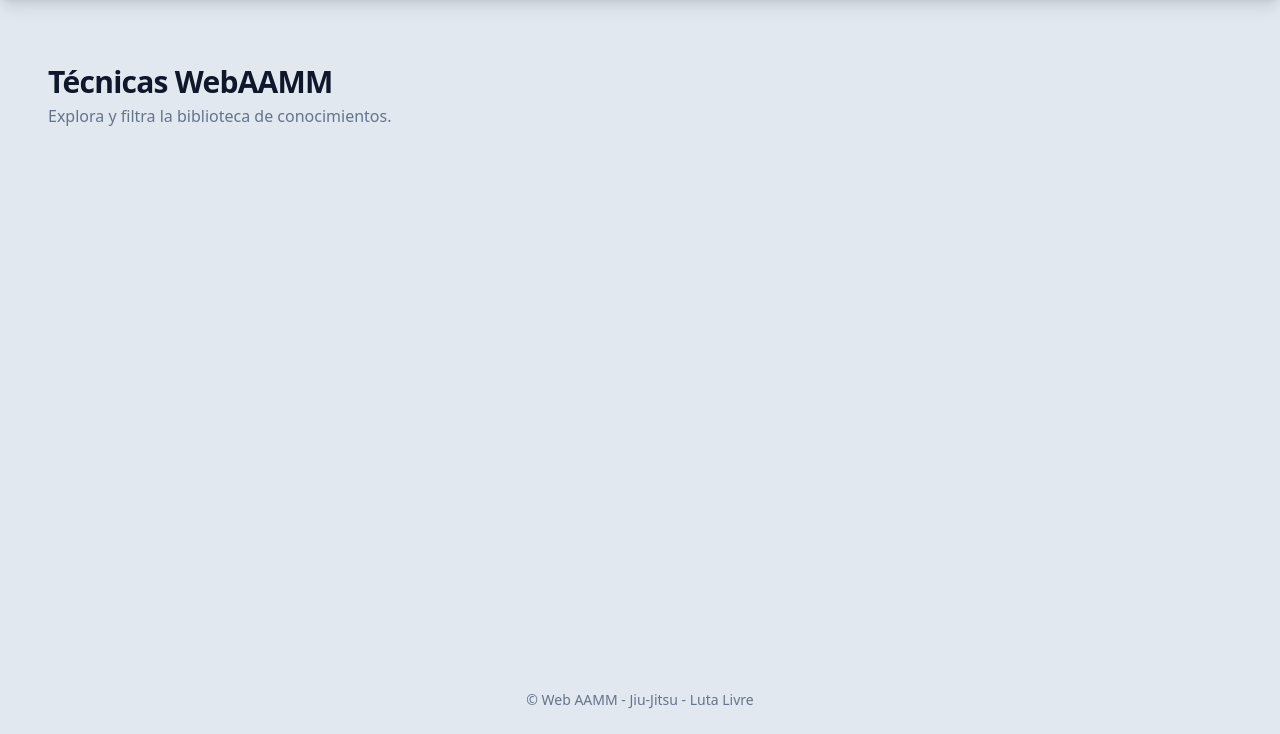
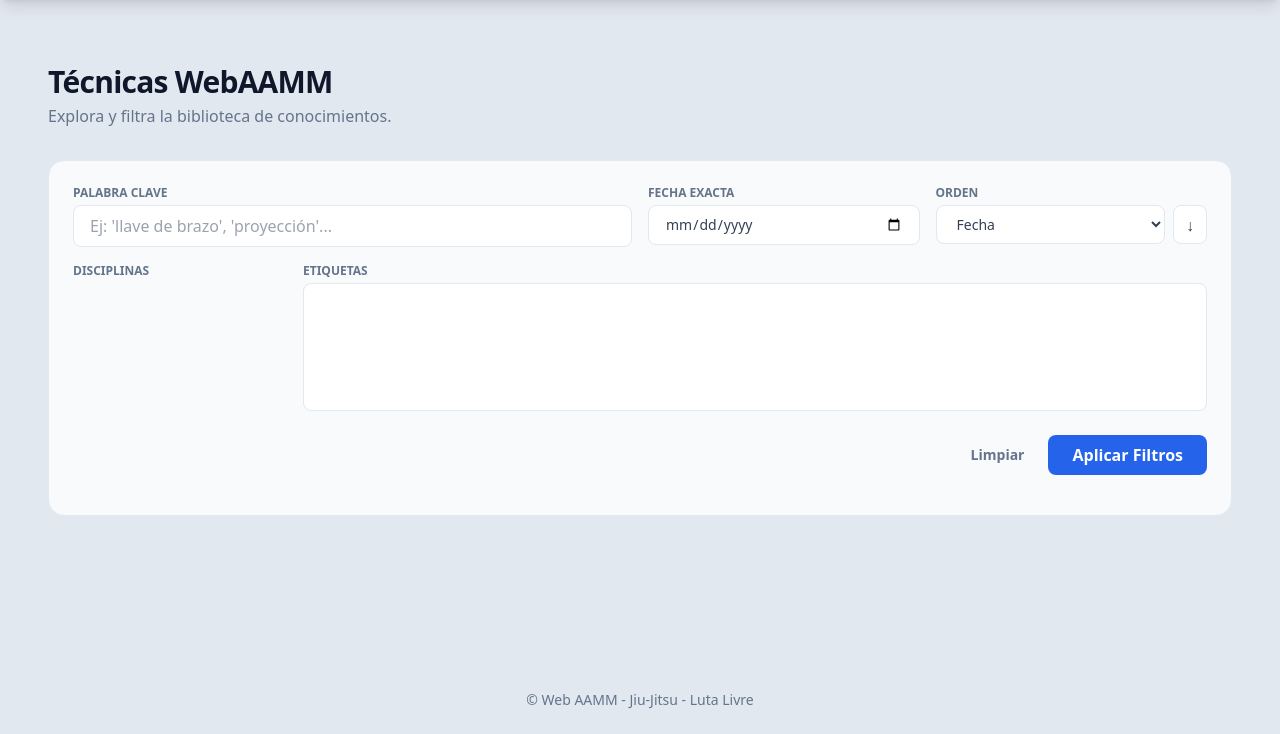
Before and after one commit to ALSREPO/web_aamm, a FastAPI app: template src/templates/index.html in a window 1280 px wide. Shown: the part 66-800 px from the top of the page. Run offline with FastAPI, Linux system fonts and the light colour scheme; the template is opened without the code that fills it, so the values that code supplies are empty; parts of the project's set-up code (start-up, migrations or seed data) failed here and were passed over; some libraries are stand-ins or nearby versions.

Commit message:
feat(frontend-listado-tecnicas): creación de formulario, solo la estructura, todavía no funciona

```diff
--- a/src/templates/index.html
+++ b/src/templates/index.html
@@ -20,5 +20,94 @@
         </div>
     </div>
 
+
+	<div id="panel-buscador" class=" mb-8 bg-slate-50 dark:bg-slate-800/50 p-6 rounded-2xl border border-slate-200 dark:border-slate-700">
+		<form id="form-busqueda" class="space-y-4">
+			<div class="grid grid-cols-1 md:grid-cols-4 gap-4">
+				<div class="md:col-span-2">
+					<label class="block text-xs font-bold text-slate-500 uppercase mb-1">Palabra clave</label>
+					<input type="text" id="input-q" placeholder="Ej: 'llave de brazo', 'proyección'..."
+						class="w-full bg-white dark:bg-slate-900 border border-slate-200 dark:border-slate-700 rounded-lg px-4 py-2 outline-none focus:ring-2 focus:ring-blue-500">
+				</div>
+
+				<div class="md:col-span-1">
+					<label class="block text-xs font-bold text-slate-500 uppercase mb-1">Fecha exacta</label>
+					<input type="date" id="input-fecha"
+						class="w-full bg-white dark:bg-slate-900 border border-slate-200 dark:border-slate-700 rounded-lg px-4 py-2 outline-none focus:ring-2 focus:ring-blue-500 text-sm">
+				</div>
+
+
+				<div class="md:col-span-1">
+					<label class="block text-xs font-bold text-slate-500 uppercase mb-1">Orden</label>
+					<div class="flex gap-2">
+						<select id="select-orden" class="flex-grow bg-white dark:bg-slate-900 border border-slate-200 dark:border-slate-700 rounded-lg px-4 py-2 outline-none text-sm">
+							<option value="fecha">Fecha</option>
+							<option value="nombre">Nombre</option>
+							<option value="id">ID</option>
+						</select>
+						<button type="button" onclick="toggleSentido()" id="btn-sentido" title="Cambiar orden"
+							class="bg-white dark:bg-slate-900 border border-slate-200 dark:border-slate-700 px-3 rounded-lg hover:bg-slate-100 transition">
+							<span id="icon-sentido">↓</span>
+						</button>
+						<input type="hidden" id="input-sentido" value="desc">
+					</div>
+				</div>
+
+
+			</div>
+
+			<div class="grid grid-cols-1 md:grid-cols-5 gap-4">
+				<div class="md:col-span-1">
+					<label class="block text-xs font-bold text-slate-500 uppercase mb-1">Disciplinas</label>
+					<div id="container-disciplinas" class="flex flex-wrap gap-2">
+						</div>
+				</div>
+
+				<div class="md:col-span-4">
+					<label class="block text-xs font-bold text-slate-500 uppercase mb-1">Etiquetas</label>
+					<div id="container-etiquetas" class="h-32 overflow-y-auto bg-white dark:bg-slate-900 border border-slate-200 dark:border-slate-700 rounded-lg p-2 flex flex-wrap gap-2">
+						</div>
+				</div>
+			</div>
+
+			<div class="flex justify-end gap-2 pt-2">
+				<button type="button" onclick="limpiarFiltros()" class="px-4 py-2 text-sm font-bold text-slate-500">Limpiar</button>
+				<button type="submit" class="bg-blue-600 text-white px-6 py-2 rounded-lg font-bold hover:bg-blue-700 transition">Aplicar Filtros</button>
+			</div>
+		</form>
+	</div>
+
 </div>
+
+<script>
+
+// Cargar datos del buscador (Disciplinas y Etiquetas)
+async function cargarAuxiliares() {
+    const [resD, resE] = await Promise.all([
+        fetch('/api/tecnicas/disciplinas'),
+        fetch('/api/tecnicas/etiquetas')
+    ]);
+    const disciplinas = await resD.json();
+    const etiquetas = await resE.json();
+
+    // Disciplinas (checkbox para multiselección)
+    document.getElementById('container-disciplinas').innerHTML = disciplinas.map(d => `
+        <label class="flex items-center gap-1.5 bg-white dark:bg-slate-900 border border-slate-200 dark:border-slate-700 px-3 py-1 rounded-full cursor-pointer hover:border-blue-500 transition">
+            <input type="checkbox" name="disciplina_id" value="${d.iddisciplina}" class="rounded">
+            <span class="text-xs font-bold">${d.disciplina}</span>
+        </label>
+    `).join('');
+
+    // Etiquetas (checkbox para multiselección)
+    document.getElementById('container-etiquetas').innerHTML = etiquetas.map(e => `
+        <label class="flex items-center gap-1.5 bg-slate-50 dark:bg-slate-800 border border-slate-200 dark:border-slate-700 px-2 py-1 rounded cursor-pointer hover:border-blue-500 transition">
+            <input type="checkbox" name="etiqueta_id" value="${e.idetiqueta}" class="rounded">
+            <span class="text-[11px] font-medium">#${e.etiqueta}</span>
+        </label>
+    `).join('');
+}
+// Llamar al inicio
+cargarAuxiliares();
+
+</script>
 {% endblock %}
```
